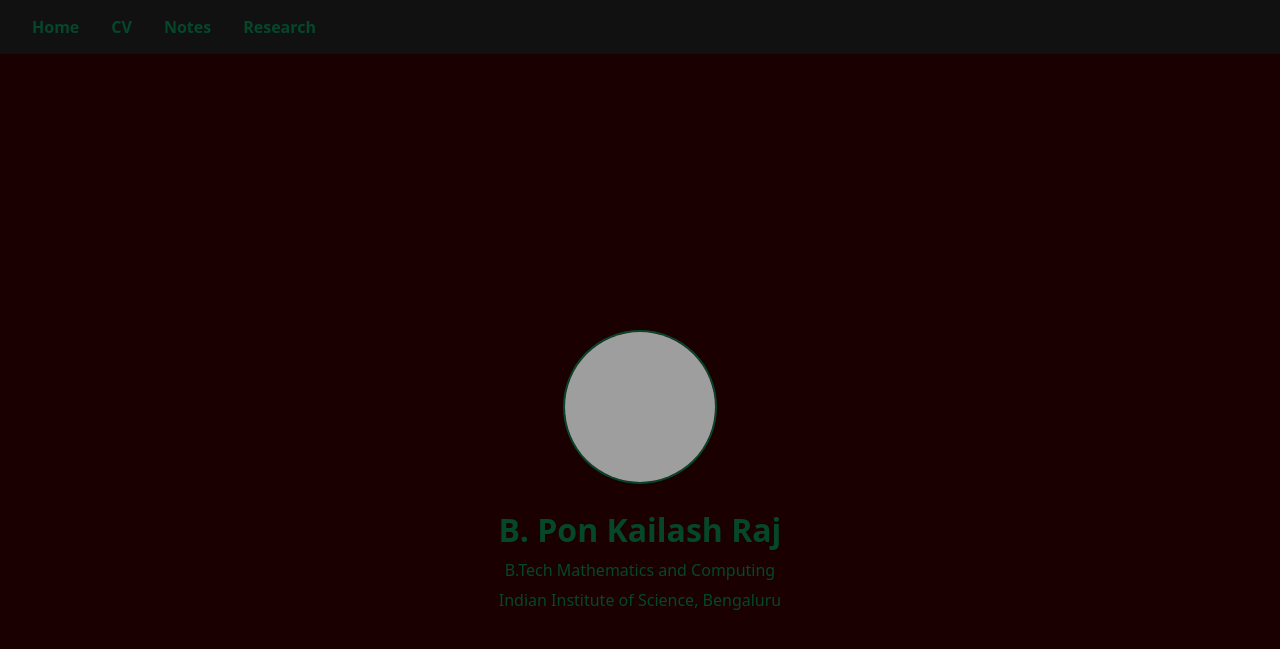
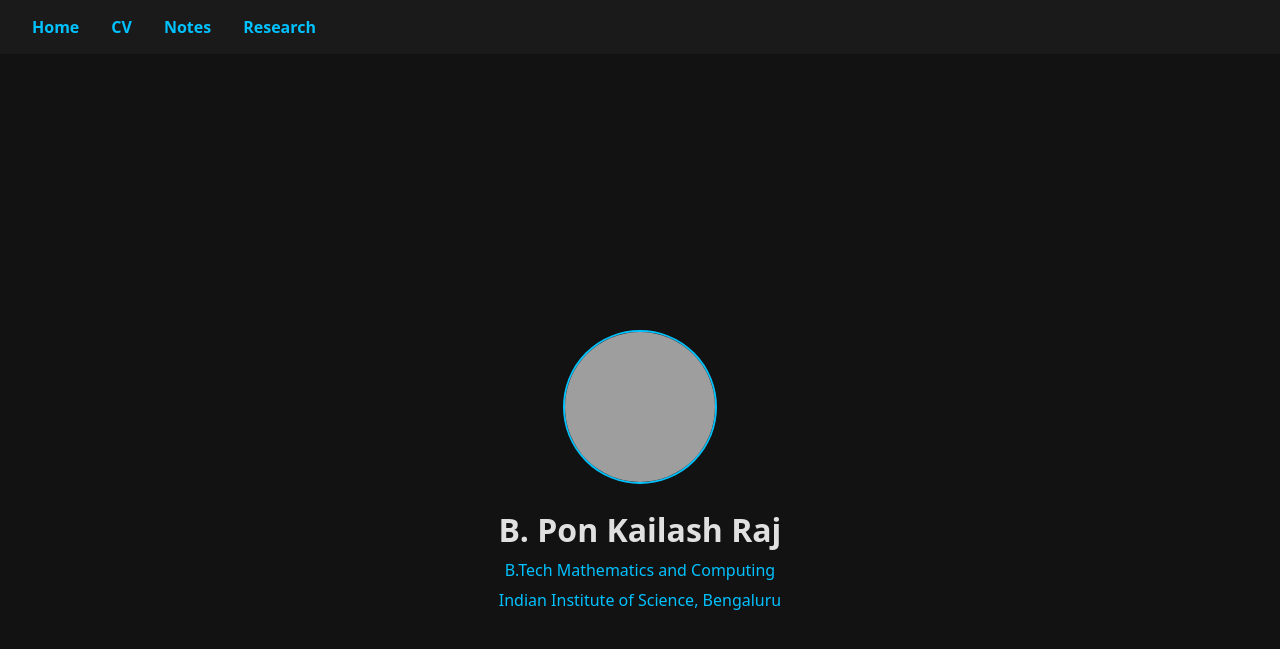
Before and after one commit to PONKAILASHRAJ/pk, a Jekyll site: the page index.html, which Jekyll copies as it is, in a window 1280 px wide. Shown: the top 649 px of the page. Built offline with Jekyll 4.4.1, drawn with Linux system fonts in a browser that asks for light colours; grey boxes are pictures that could not be loaded.

Commit message:
index.html

```diff
--- a/index.html
+++ b/index.html
@@ -6,20 +6,22 @@
   <title>B. Pon Kailash Raj</title>
   <style>
     :root {
-      --burgundy: #800020;
-      --dg:#05472A;
+      --bg: #121212;         /* Dark background */
+      --text: #E0E0E0;       /* Light gray text */
+      --accent: #00C2FF;     /* Electric blue */
+      --highlight: #00FFC8;  /* Cyan mint on hover */
     }
 
     body {
       margin: 0;
       padding: 0;
-      background-color: #1A0000;
-      color: var(--dg);
+      background-color: var(--bg);
+      color: var(--text);
       font-family: system-ui, sans-serif;
     }
 
     nav {
-      background: #111;
+      background: #1A1A1A;
       padding: 1rem 2rem;
       display: flex;
       justify-content: flex-start;
@@ -27,13 +29,13 @@
     }
 
     nav a {
-      color: var(--dg);
+      color: var(--accent);
       text-decoration: none;
       font-weight: bold;
     }
 
     nav a:hover {
-      text-decoration: underline;
+      color: var(--highlight);
     }
 
     .container {
@@ -50,18 +52,19 @@
       height: 150px;
       border-radius: 50%;
       object-fit: cover;
-      border: 2px solid var(--dg);
+      border: 2px solid var(--accent);
       margin-bottom: 1rem;
     }
 
     h1 {
       margin: 0.5rem 0 0.25rem;
       font-size: 2rem;
+      color: var(--text);
     }
 
     p {
       margin: 0.25rem 0;
-      color: var(--dg);
+      color: var(--accent);
     }
   </style>
 </head>
@@ -74,7 +77,7 @@
   </nav>
 
   <div class="container">
-    <img src="profile.jpg" alt="" class="profile-pic" />
+    <img src="profile.jpg" alt="Profile Picture" class="profile-pic" />
     <h1>B. Pon Kailash Raj</h1>
     <p>B.Tech Mathematics and Computing</p>
     <p>Indian Institute of Science, Bengaluru</p>
```
